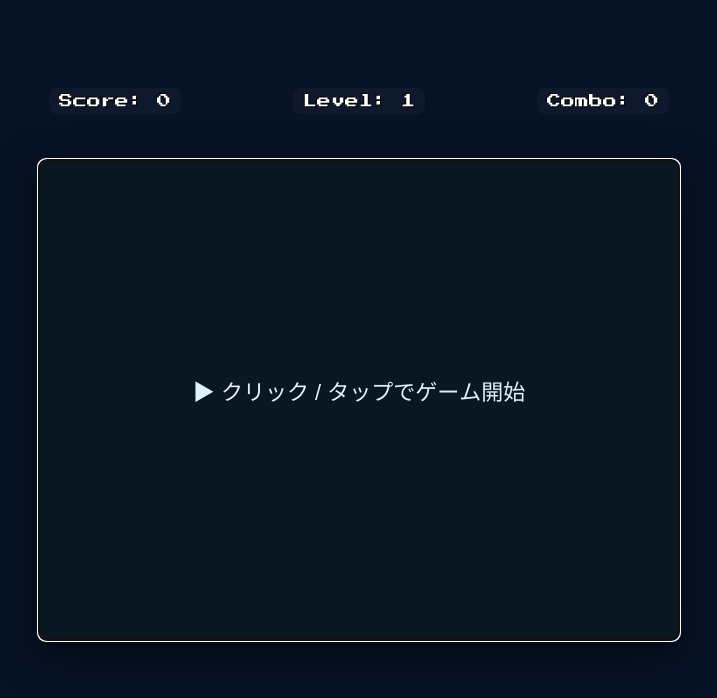
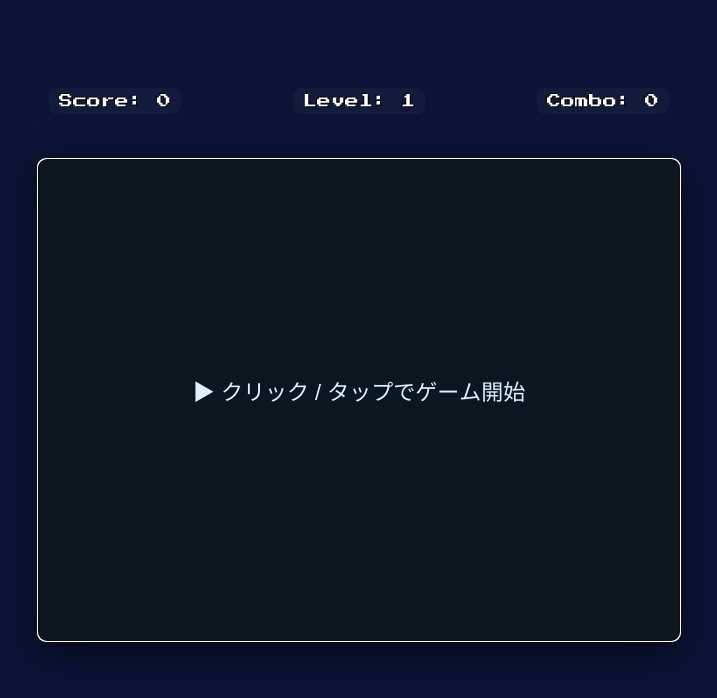
Before and after one commit to rinakido/Breakout-Deluxe, a plain HTML site: page index.html in a window 1280 px wide. Shown: the whole page, without its empty margins (281-998 px from the left). Drawn offline with Linux system fonts and the light colour scheme.

Commit message:
Add styling for paddle area and update body background

```diff
--- a/style.css
+++ b/style.css
@@ -66,6 +66,7 @@ canvas{background:linear-gradient(180deg,#04101a,#081827);display:block;border-r
 /* PC・タブレット（標準） */
 body {
   font-size: 16px;
+  background: #0B1437;  /* 濃紺 */
 }
 
 /* スマホだけフォント大きめ */
@@ -74,3 +75,11 @@ body {
     font-size: 4vw;
   }
 }
+#paddleArea {
+  position: fixed;
+  bottom: 0;
+  width: 100%;
+  height: 40vh;       /* ←ここが指で操作するゾーン */
+  background: transparent;
+  z-index: 10;        /* 棒より上でOK、透明だから邪魔にならない */
+}
```
